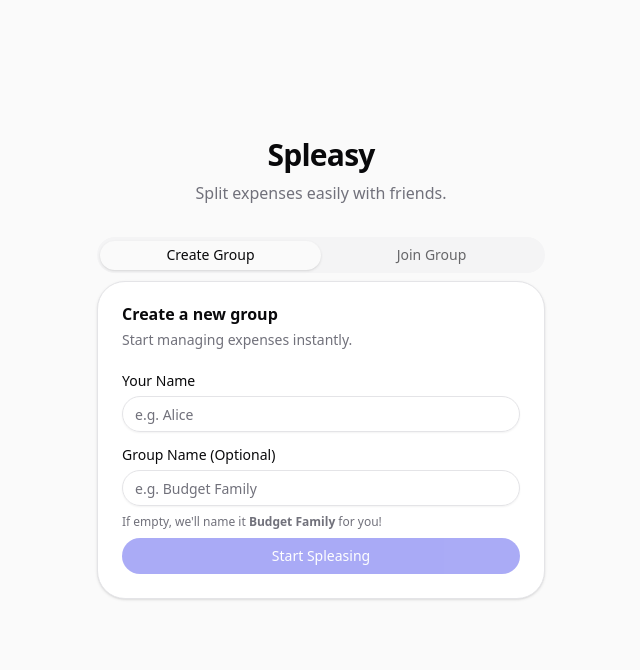
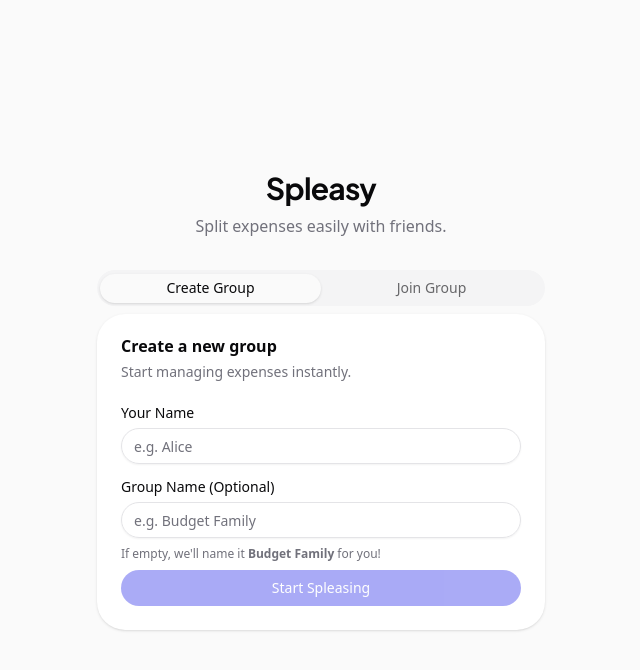
Before and after one commit to pnqphong95/spleasy, a Next.js app: page /1/groups in a window 1280 px wide. Shown: the top 670 px of the page, without its empty margins (319-959 px from the left). Built offline with nearby package versions, Linux system fonts and the light colour scheme; no server answers.

Commit message:
feat: Fix hydration mismatch and enhance UI for Create Group flow

```diff
--- a/src/app/[lang]/groups/page.tsx
+++ b/src/app/[lang]/groups/page.tsx
@@ -13,10 +13,10 @@ export default async function GroupsPage({
   const defaultTab = typeof tab === 'string' && ['create', 'join'].includes(tab) ? tab : 'create';
 
   return (
-    <div className="container flex min-h-[calc(100vh-4rem)] items-center justify-center px-4">
+    <div className="container mx-auto flex min-h-screen items-center justify-center px-4">
       <div className="w-full max-w-md space-y-8">
         <div className="space-y-2 text-center">
-          <h1 className="text-3xl font-bold tracking-tight">Spleasy</h1>
+          <h1 className="font-heading text-3xl font-bold tracking-tight">Spleasy</h1>
           <p className="text-muted-foreground">Split expenses easily with friends.</p>
         </div>
 
--- a/src/components/groups/create-group-form.tsx
+++ b/src/components/groups/create-group-form.tsx
@@ -1,6 +1,6 @@
 'use client';
 
-import { useState } from 'react';
+import { useState, useEffect } from 'react';
 import { useRouter } from 'next/navigation';
 import { groupService } from '@/infrastructure/firebase/group-repository';
 import { Button } from '@/components/ui/button';
@@ -59,9 +59,9 @@ export function CreateGroupForm({ lang }: { lang: string }) {
   const [placeholderName, setPlaceholderName] = useState('');
 
   // Set a random placeholder on client mount
-  useState(() => {
+  useEffect(() => {
     setPlaceholderName(getRandomGroupName());
-  });
+  }, []);
 
   const handleCreate = async (e: React.FormEvent) => {
     e.preventDefault();
--- a/src/components/ui/card.tsx
+++ b/src/components/ui/card.tsx
@@ -7,7 +7,7 @@ function Card({ className, ...props }: React.ComponentProps<'div'>) {
     <div
       data-slot="card"
       className={cn(
-        'bg-card text-card-foreground flex flex-col gap-6 rounded-xl border py-6 shadow-sm',
+        'bg-card text-card-foreground flex flex-col gap-6 rounded-xl py-6 shadow-sm',
         className,
       )}
       {...props}
--- a/src/components/ui/input.tsx
+++ b/src/components/ui/input.tsx
@@ -8,7 +8,7 @@ function Input({ className, type, ...props }: React.ComponentProps<'input'>) {
       type={type}
       data-slot="input"
       className={cn(
-        'file:text-foreground placeholder:text-muted-foreground selection:bg-primary selection:text-primary-foreground dark:bg-input/30 border-input h-9 w-full min-w-0 rounded-md border bg-transparent px-3 py-1 text-base shadow-xs transition-[color,box-shadow] outline-none file:inline-flex file:h-7 file:border-0 file:bg-transparent file:text-sm file:font-medium disabled:pointer-events-none disabled:cursor-not-allowed disabled:opacity-50 md:text-sm',
+        'file:text-foreground placeholder:text-muted-foreground selection:bg-primary selection:text-primary-foreground dark:bg-input/30 border-input h-9 w-full min-w-0 rounded-lg border bg-transparent px-3 py-1 text-base shadow-xs transition-[color,box-shadow] outline-none file:inline-flex file:h-7 file:border-0 file:bg-transparent file:text-sm file:font-medium disabled:pointer-events-none disabled:cursor-not-allowed disabled:opacity-50 md:text-sm',
         'focus-visible:border-ring focus-visible:ring-ring/50 focus-visible:ring-[3px]',
         'aria-invalid:ring-destructive/20 dark:aria-invalid:ring-destructive/40 aria-invalid:border-destructive',
         className,
```
